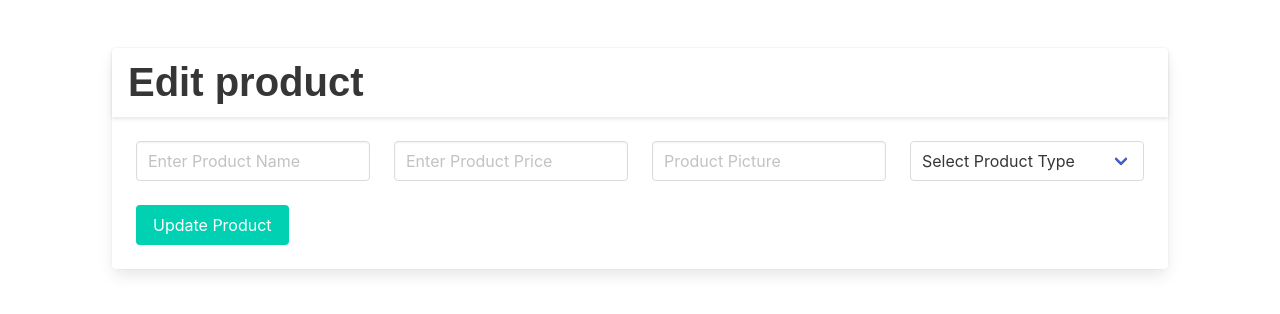
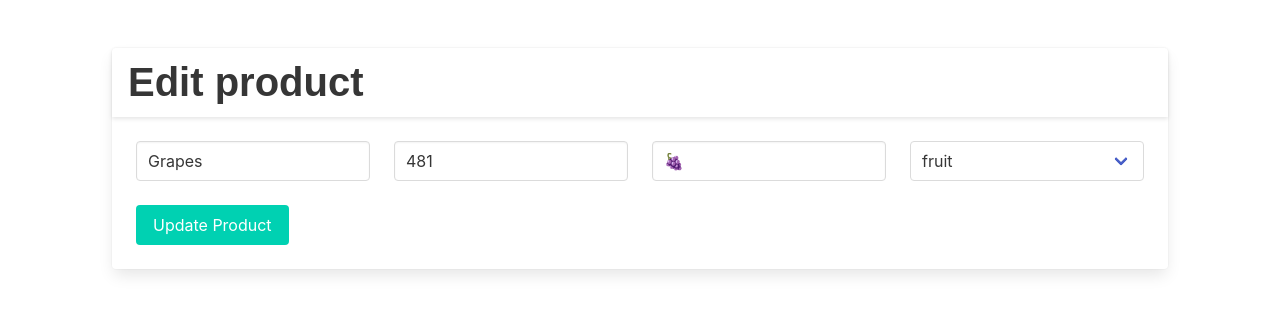
Before and after one commit to rhodinemma/my-recoil-shop, a React (Vite) app: page /editProduct/1 in a window 1280 px wide. Shown: the top 314 px of the page. Built offline with nearby package versions, Linux system fonts and the light colour scheme; a web font is replaced by a local one.

Commit message:
ft(edit-and-update-product)

```diff
--- a/src/components/products/EditProduct.jsx
+++ b/src/components/products/EditProduct.jsx
@@ -1,6 +1,44 @@
-import React from "react";
+import React, { useState, useEffect } from "react";
+import { productState } from "../../recoil/productRecoil";
+import { useRecoilState } from "recoil";
+import { useNavigate, useParams } from "react-router-dom";
 
 const EditProduct = () => {
+  let { id } = useParams();
+  const navigateTo = useNavigate();
+  const [name, setName] = useState("");
+  const [price, setPrice] = useState("");
+  const [picture, setPicture] = useState("");
+  const [type, setType] = useState("");
+
+  const [products, setProducts] = useRecoilState(productState);
+
+  const onSubmit = (e) => {
+    e.preventDefault();
+    const new_product = {
+      name,
+      price,
+      picture,
+      type,
+      id,
+    };
+    const updated_products = products.map((product) =>
+      product.id == id ? new_product : product
+    );
+
+    setProducts(updated_products);
+    navigateTo("/");
+  };
+
+  useEffect(() => {
+    // retrieve specific product
+    const product = products.find((product) => product.id == id);
+    setName(product.name);
+    setPrice(product.price);
+    setPicture(product.picture);
+    setType(product.type);
+  }, []);
+
   return (
     <div className="container">
       <div className="section">
@@ -9,13 +47,15 @@ const EditProduct = () => {
             <p className="card-header-title title is-2">Edit product</p>
           </div>
           <div className="card-content">
-            <form>
+            <form onSubmit={onSubmit}>
               <div className="columns">
                 <div className="column is-3">
                   <input
                     className="input"
                     type="text"
                     placeholder="Enter Product Name"
+                    value={name}
+                    onChange={(e) => setName(e.target.value)}
                   />
                 </div>
                 <div className="column is-3">
@@ -23,6 +63,8 @@ const EditProduct = () => {
                     className="input"
                     type="text"
                     placeholder="Enter Product Price"
+                    value={price}
+                    onChange={(e) => setPrice(e.target.value)}
                   />
                 </div>
                 <div className="column is-3">
@@ -30,11 +72,16 @@ const EditProduct = () => {
                     className="input"
                     type="text"
                     placeholder="Product Picture"
+                    value={picture}
+                    onChange={(e) => setPicture(e.target.value)}
                   />
                 </div>
                 <div className="column is-3">
                   <div className="select is-fullwidth">
-                    <select>
+                    <select
+                      value={type}
+                      onChange={(e) => setType(e.target.value)}
+                    >
                       <option>Select Product Type</option>
                       <option value="fruit">fruit</option>
                       <option value="vegetables">vegetables</option>
```
